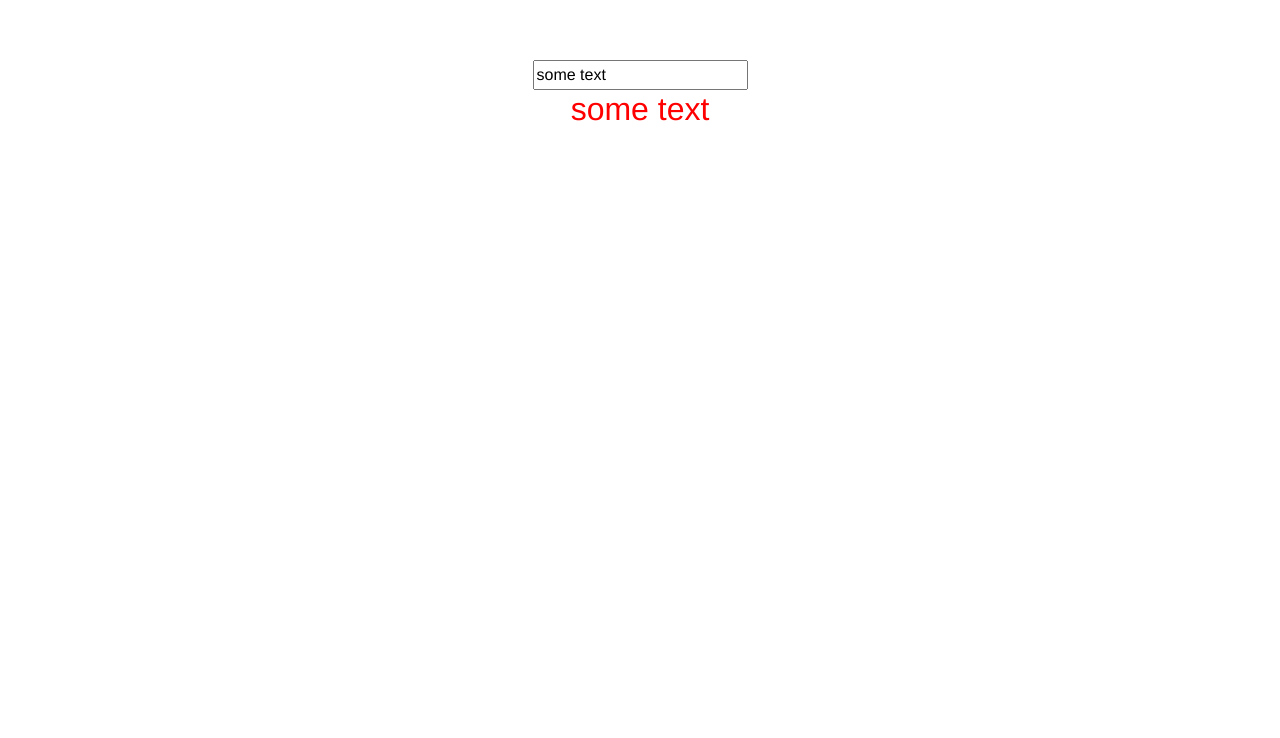
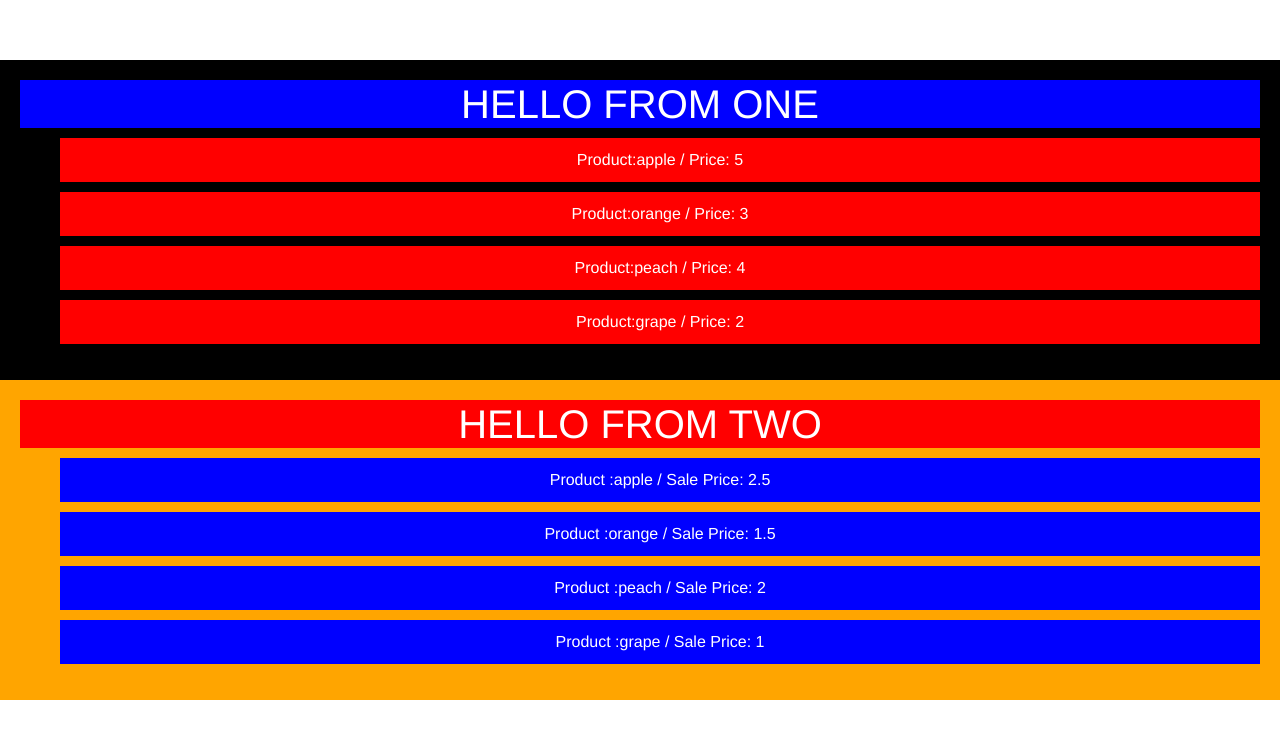
Before and after one commit to 5E1EMENT/vue-course2, a Vue app: page / in a window 1280 px wide. Shown: the top 738 px of the page. Built offline with nearby package versions, Linux system fonts and the light colour scheme.

Commit message:
how to use state and getters

```diff
--- a/package.json
+++ b/package.json
@@ -13,7 +13,8 @@
   "dependencies": {
     "bootstrap": "^4.3.1",
     "font-awesome": "^4.7.0",
-    "vue": "^2.5.2"
+    "vue": "^2.5.2",
+    "vuex": "^3.1.0"
   },
   "devDependencies": {
     "autoprefixer": "^7.1.2",
--- a/src/App.vue
+++ b/src/App.vue
@@ -1,13 +1,14 @@
 <template>
 <div id="app">
-  <input type="text" v-model="text">
-  <h2 :class="red">{{text}}</h2>
+  <one></one>
+  <two></two>
 </div>
 
 </template>
 
 <script>
-
+import one from './components/one'
+import two from './components/two'
 export default {
   data () {
     return {
@@ -16,10 +17,12 @@ export default {
     }
   },
   computed: {
+
   },
   methods: {
   },
   components: {
+    one, two
   }
 
 }
--- /dev/null
+++ b/src/components/one.vue
@@ -0,0 +1,42 @@
+<template>
+  <div>
+    <h1>HELLO FROM ONE</h1>
+    <ul>
+      <li v-for="(item, index) in list" :key="index">Product:{{item.product}} / Price: {{item.price}}</li>
+    </ul>
+  </div>
+</template>
+
+<script>
+export default {
+  data () {
+    return {
+    }
+  },
+  computed: {
+    list: function () {
+      return this.$store.state.product_list
+    }
+  }
+}
+</script>
+
+<style scoped>
+  div {
+    background-color: #000;
+    padding: 20px ;
+  }
+  ul {
+    list-style-type: none;
+  }
+  li {
+    background-color: red;
+    color: white;
+    padding: 10px;
+    margin: 10px 0;
+  }
+  h1 {
+    background-color: blue;
+    color: #fff;
+  }
+</style>
--- /dev/null
+++ b/src/components/two.vue
@@ -0,0 +1,34 @@
+<template>
+  <div>
+    <h1>HELLO FROM TWO</h1>
+    <ul>
+      <li v-for="(item, index) in $store.getters.sale_product_list" :key="index">Product :{{item.product}} / Sale Price: {{item.price}}</li>
+    </ul>
+  </div>
+</template>
+
+<script>
+export default {
+  name: 'two'
+}
+</script>
+
+<style scoped>
+  div {
+    background-color: orange;
+    padding: 20px ;
+  }
+  h1 {
+    background-color: red;
+    color: #fff;
+  }
+  ul {
+    list-style-type: none;
+  }
+  li {
+    background-color: blue;
+    color: white;
+    padding: 10px;
+    margin: 10px 0;
+  }
+</style>
--- a/src/main.js
+++ b/src/main.js
@@ -2,6 +2,7 @@
 // (runtime-only or standalone) has been set in webpack.base.conf with an alias.
 import Vue from 'vue'
 import App from './App'
+import store from './store/store'
 import 'font-awesome/css/font-awesome.min.css'
 import 'bootstrap/dist/css/bootstrap.min.css'
 Vue.config.productionTip = false
@@ -10,6 +11,7 @@ Vue.config.productionTip = false
 
 new Vue({
   el: '#app',
+  store,
   components: { App },
   template: '<App/>'
 })
--- /dev/null
+++ b/src/store/store.js
@@ -0,0 +1,27 @@
+import vue from 'vue'
+import vuex from 'vuex'
+vue.use(vuex)
+
+const store = {
+  state: {
+    product_list: [
+      {product: 'apple', price: 5},
+      {product: 'orange', price: 3},
+      {product: 'peach', price: 4},
+      {product: 'grape', price: 2}
+    ]
+  },
+  getters: {
+    sale_product_list (state) {
+      return state.product_list.map(item => {
+        return {
+          product: item.product,
+          price: item.price / 2
+        }
+      })
+    }
+  },
+  mutations: {},
+  actions: {}
+}
+export default new vuex.Store(store)
```
Also changed, not shown: 1 other file (tests, documents, lock files or other folders).
